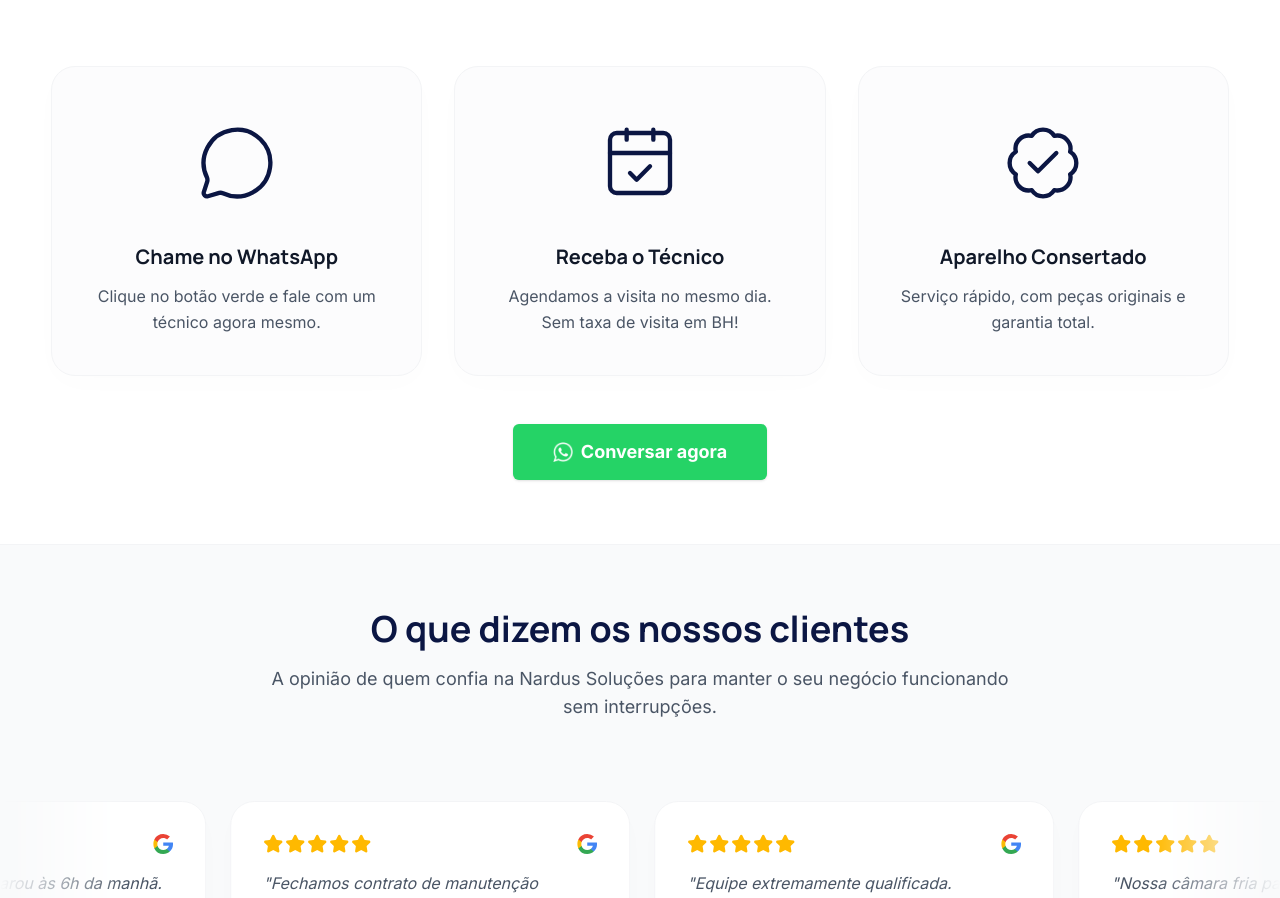
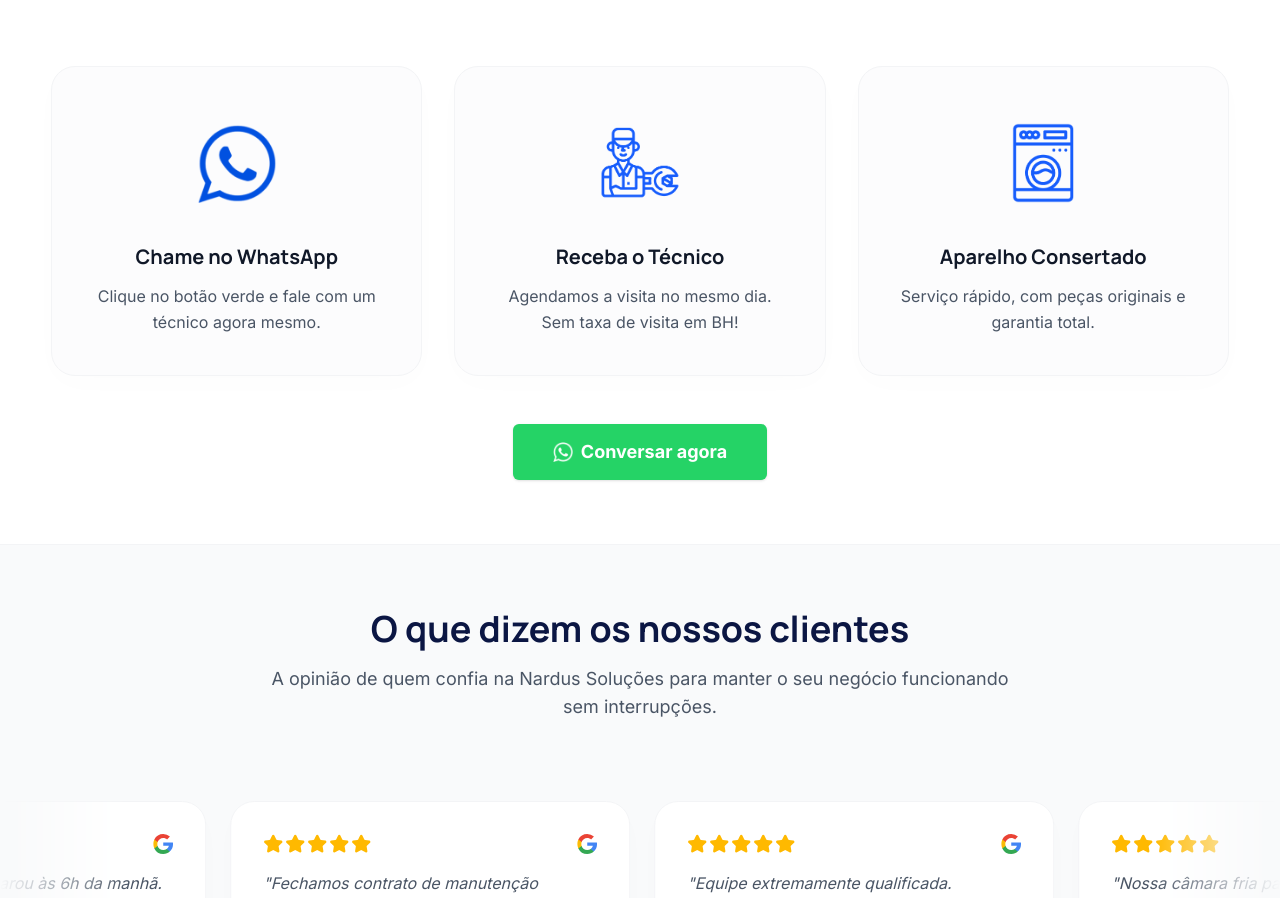
Before and after one commit to t0non/lpNardus, a Next.js app: page / in a window 1280 px wide. Shown: the part 3547-4445 px from the top of the page. Built offline with nearby package versions, Linux system fonts and the light colour scheme.

Commit message:
revert: restore original PNG icons in ProcessSteps

```diff
--- a/src/components/sections/ProcessSteps.tsx
+++ b/src/components/sections/ProcessSteps.tsx
@@ -1,24 +1,23 @@
 
 import Link from "next/link";
 import { Button } from "@/components/ui/Button";
-import { MessageCircle, CalendarCheck, BadgeCheck } from "lucide-react";
 
 export function ProcessSteps() {
   const steps = [
     {
       title: "Chame no WhatsApp",
       desc: "Clique no botão verde e fale com um técnico agora mesmo.",
-      icon: <MessageCircle className="w-20 h-20 stroke-[1.3]" style={{ color: "#0B1643" }} />,
+      icon: <img src="/Icon_WhatsApp.png" alt="WhatsApp" className="w-20 h-20 object-contain" style={{ filter: 'brightness(0) saturate(100%) invert(20%) sepia(96%) saturate(3477%) hue-rotate(218deg) brightness(88%) contrast(100%)' }} />,
     },
     {
       title: "Receba o Técnico",
       desc: "Agendamos a visita no mesmo dia. Sem taxa de visita em BH!",
-      icon: <CalendarCheck className="w-20 h-20 stroke-[1.3]" style={{ color: "#0B1643" }} />,
+      icon: <img src="/receba o tecnico.png" alt="Receba o Técnico" className="w-20 h-20 object-contain" loading="lazy" decoding="async" />,
     },
     {
       title: "Aparelho Consertado",
       desc: "Serviço rápido, com peças originais e garantia total.",
-      icon: <BadgeCheck className="w-20 h-20 stroke-[1.3]" style={{ color: "#0B1643" }} />,
+      icon: <img src="/aparelho consertado.png" alt="Aparelho Consertado" className="w-20 h-20 object-contain" loading="lazy" decoding="async" />,
     },
   ];
 
```
